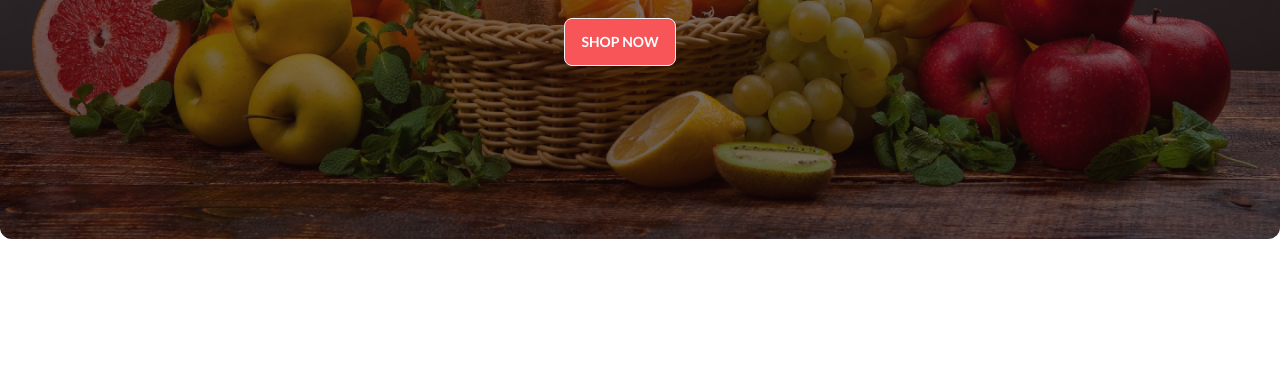
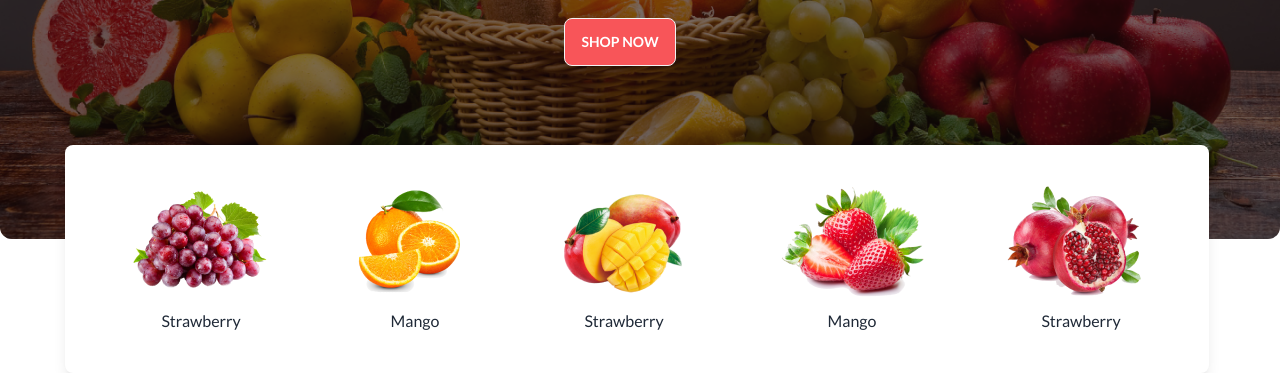
Before and after one commit to mdminarba/B8A3-fruit-brust, a plain HTML site: page index.html in a window 1280 px wide. Shown: the part 438-811 px from the top of the page. Drawn offline with nearby package versions, Linux system fonts and the light colour scheme.

Commit message:
header footer section added

```diff
--- a/index.html
+++ b/index.html
@@ -40,7 +40,7 @@
 </head>
 <body class="Lato">
     <!-- header section -->
-    <header class=" header md:container md:mx-auto ">
+    <header class=" container md:container md:mx-auto relative">
         <nav class=" lg:px-12 lg:py-2 py-1 lg:bg-[#F85559] rounded-full">
             <div class="navbar ">
               <div class=" flex-1">
@@ -133,16 +133,39 @@
                </div>
 
           </div>
+          <!-- header footer section -->
+          <section>
+             <!-- section strat -->
 
-
-
-
-
-
-              <!-- header banner image -->
+             <div class=" absolute -bottom-32 left-[65px] navbar-center hidden lg:flex flex justify-center gap-20 py-10 px-16 bg-[#FFF] rounded-lg shadow-lg ">
+                <div class=" text-center   ">
+                    <img src="./images/fruit1.png" alt="" class="mb-3">
+                    <a href="">Strawberry</a>
+                </div>
+                <div class="text-center  ">
+                    <img src="./images/fruit2.png" alt=""  class="mb-3">
+                    <a href="" class="ml-3">Mango</a>
+                </div>
+                <div class="text-center">
+                    <img src="./images/fruit3.png" alt="" class="mb-3">
+                    <a href="" class="ml-1">Strawberry</a>
+                </div>
+                <div class="text-center">
+                    <img src="./images/fruit4.png" alt=""  class="mb-3">
+                    <a href="">Mango</a>
+                </div>
+                <div class="text-center">
+                    <img src="./images/fruit5.png" alt=""  class="mb-3">
+                    <a href="" class="ml-3">Strawberry</a>
+                </div>
+             </div>
+          </section>
 
     </header>
-    <main></main>
+    <main class="container md:container md:mx-auto ">
+        <!-- section strat -->
+        <section></section>
+    </main>
     <footer></footer>
 
 </body>
```
